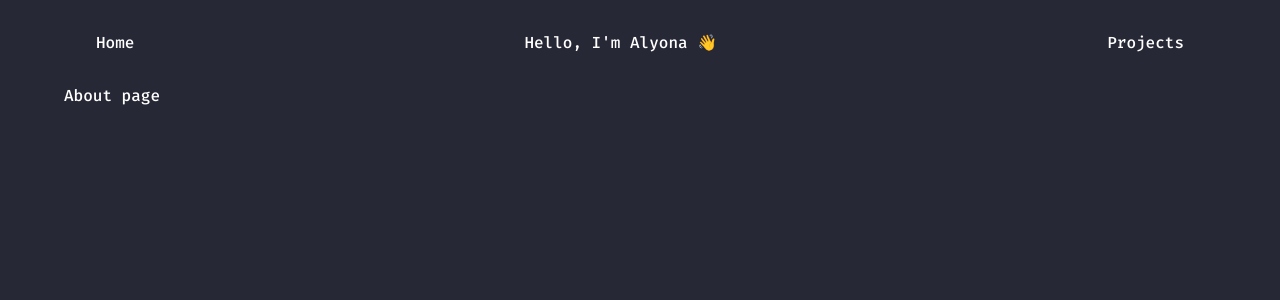
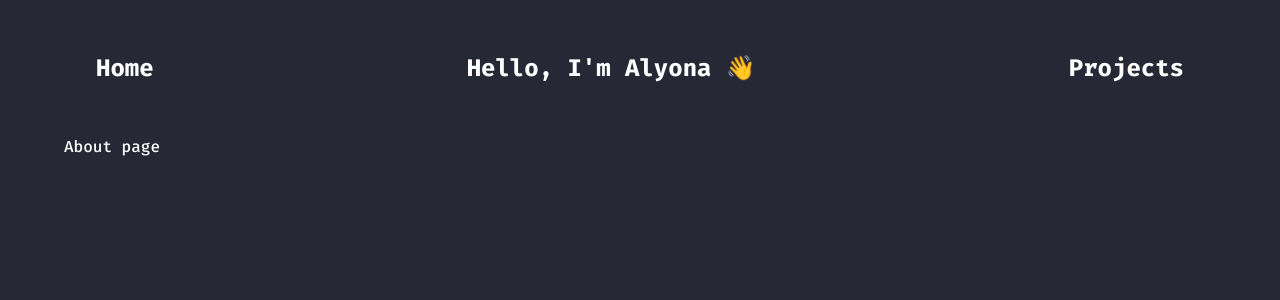
Before and after one commit to kchaumeow/about-me, a Next.js app: page /about in a window 1280 px wide. Shown: the top 300 px of the page. Built offline with nearby package versions, Linux system fonts and the light colour scheme.

Commit message:
fix: links ui

```diff
--- a/src/app/about/page.tsx
+++ b/src/app/about/page.tsx
@@ -1,3 +1,3 @@
-export default function About(){
-  return (<div>About page</div>);
+export default function About() {
+  return <div>About page</div>;
 }
--- a/src/app/components/Link.tsx
+++ b/src/app/components/Link.tsx
@@ -1,7 +1,17 @@
-"use client"
+"use client";
 import { usePathname } from "next/navigation";
 import Link from "next/link";
-export default function CustomLink({href, children} : {href:string, children: string}) {
+export default function CustomLink({
+  href,
+  children,
+}: {
+  href: string;
+  children: React.ReactNode;
+}) {
   const currentRoute = usePathname();
-  return <Link href={href} className={currentRoute === href ? "active-link" : "non-active-link"}>{children}</Link>
+  return (
+    <Link href={href} className={currentRoute === href ? "active-link" : ""}>
+      {children}
+    </Link>
+  );
 }
--- a/src/app/components/Navbar.tsx
+++ b/src/app/components/Navbar.tsx
@@ -1,13 +1,15 @@
 import CustomLink from "./Link";
 
-export default function Navbar(){
+export default function Navbar() {
   return (
     <div className="navbar">
-      <CustomLink href="/" >
-        Home
+      <CustomLink href="/">
+        <h2>Home</h2>
       </CustomLink>
-      <div>Hello, I'm Alyona 👋</div>
-      <CustomLink href="/projects">Projects</CustomLink>
+      <h2>Hello, I'm Alyona 👋</h2>
+      <CustomLink href="/projects">
+        <h2>Projects</h2>
+      </CustomLink>
     </div>
-  )
+  );
 }
--- a/src/app/globals.css
+++ b/src/app/globals.css
@@ -12,6 +12,7 @@ body {
 .navbar{
   display: flex;
   justify-content: space-between;
+  align-items: center;
   padding: 2em;
 }
 a{
@@ -22,10 +23,5 @@ a{
 }
 
 .active-link {
-
   color: rgb(233, 189, 135);
 }
-
-.non-active-link {
-  text-decoration: none;
-}
--- a/src/app/projects/page.tsx
+++ b/src/app/projects/page.tsx
@@ -1,3 +1,3 @@
-export default function Projects(){
+export default function Projects() {
   return <div>Projects page</div>;
 }
```
Also changed, not shown: src/app/layout.tsx (+11 -10 lines).
